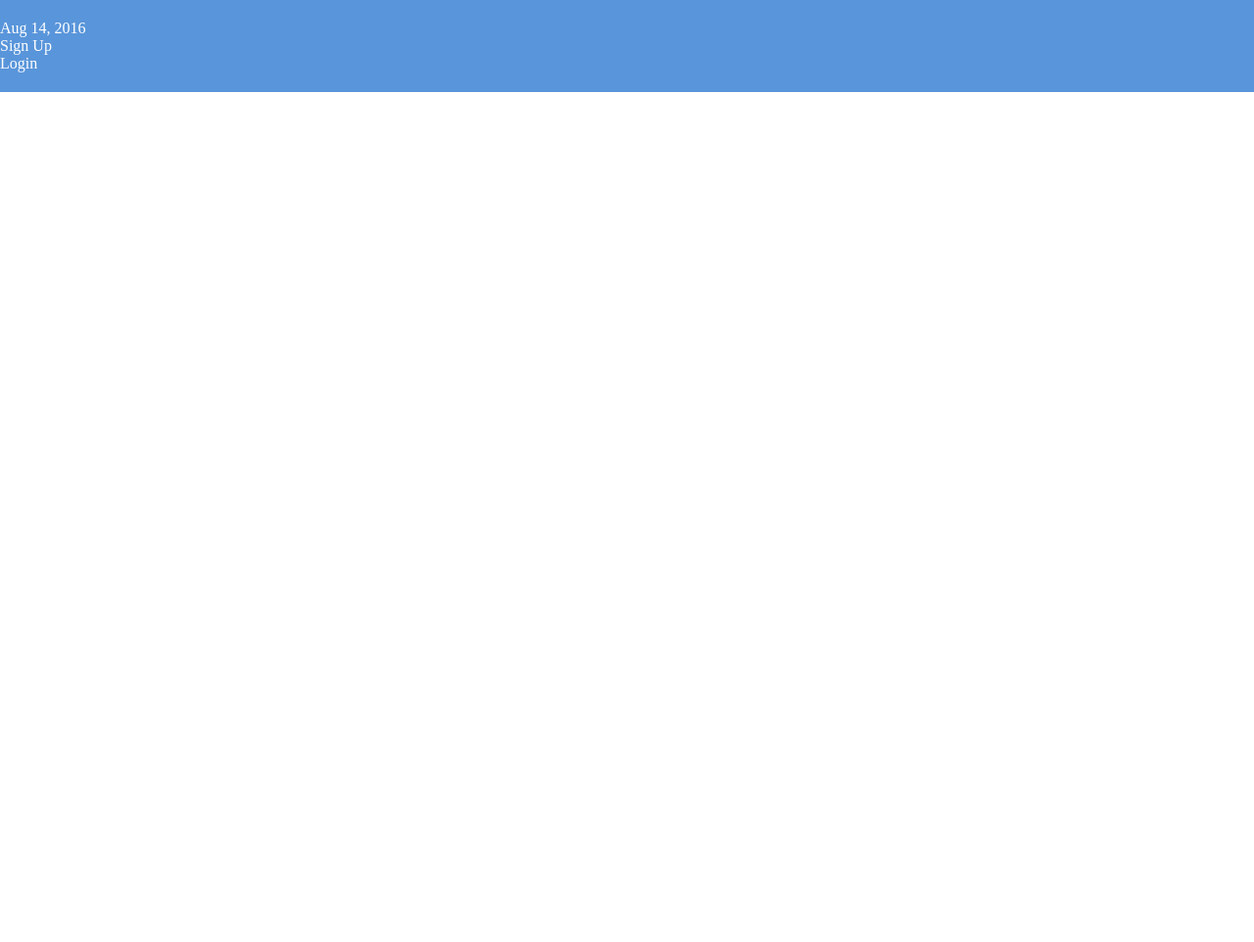
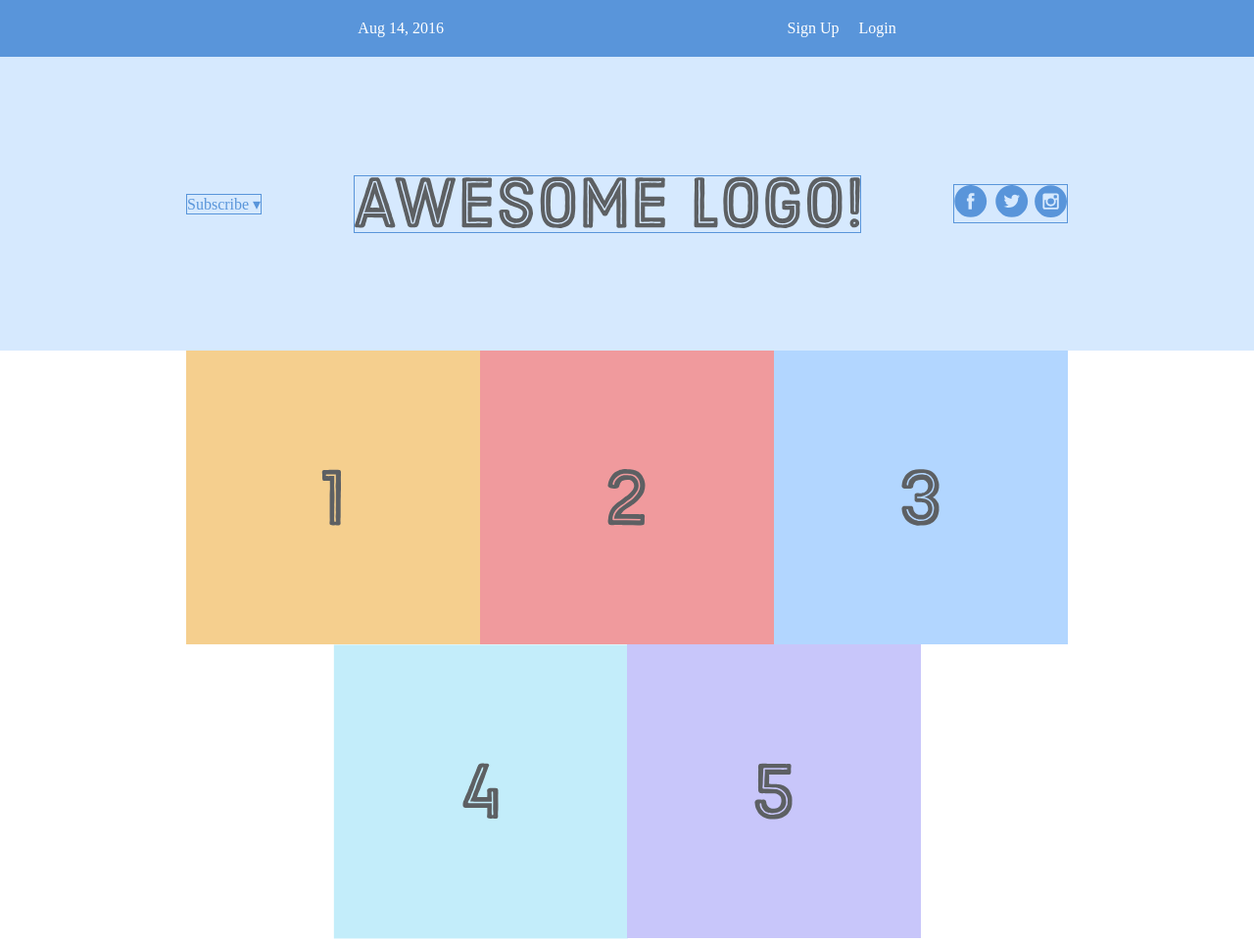
Before and after one commit to ivanivsky/arcane_trades, a plain HTML site: page index.html in a window 1280 px wide. Shown: the whole page at 98% size. Before the commit the page ends 800 px from the top, so only its background shows below. Drawn offline with Linux system fonts and the light colour scheme.

Commit message:
Several containers added

```diff
--- a/index.html
+++ b/index.html
@@ -9,9 +9,39 @@
     <div class='menu-container'>
       <div class='menu'>
         <div class='date'>Aug 14, 2016</div>
-        <div class='signup'>Sign Up</div>
-        <div class='login'>Login</div>
+        <div class="links">
+            <div class='signup'>Sign Up</div>
+            <div class='login'>Login</div>
+        </div>
       </div>
+    </div>
+
+    <div class="header-container">
+        <div class="header">
+            <div class="subscribe">Subscribe &#9662;</div>
+            <div class="logo"><img src="images/awesome-logo.svg"></div>
+            <div class="social"><img src="images/social-icons.svg"></div>
+        </div>
+    </div>
+
+    <div class="photo-grid-container">
+        <div class="photo-grid">
+            <div class="photo-grid-item first-item">
+                <img src="images/one.svg"/>
+            </div>
+            <div class="photo-grid-item">
+                <img src="images/two.svg"/>
+            </div>
+            <div class="photo-grid-item">
+                <img src="images/three.svg"/>
+            </div>
+            <div class="photo-grid-item">
+                <img src="images/four.svg">
+            </div>
+            <div class="photo-grid-item">
+                <img src="images/five.svg">
+            </div>
+        </div>
     </div>
   </body>
 </html>
--- a/styles.css
+++ b/styles.css
@@ -5,7 +5,64 @@
 }
 
 .menu-container {
+    display: flex;
+    justify-content: center;
     color: #fff;
     background-color: #5995DA;
     padding: 20px 0;
 }
+
+.menu {
+    width: 900px;
+    display: flex;
+    justify-content: space-around;
+}
+
+.links {
+    display: flex;
+    justify-content: flex-end;
+}
+
+.login {
+    margin-left: 20px;
+}
+
+.header-container {
+    color: #5995DA;
+    background-color: #d6E9FE;
+    display: flex;
+    justify-content: center;
+
+}
+
+.header {
+    width: 900px;
+    height: 300px;
+    display: flex;
+    justify-content: space-between;
+    align-items: center;
+}
+
+.social,
+.logo,
+.subscribe {
+    border: 1px solid #5995DA;
+}
+
+.photo-grid-container {
+    display: flex;
+    justify-content: center;
+}
+
+.photo-grid {
+    width: 900px;
+    display: flex;
+    justify-content: center;
+    flex-wrap: wrap;
+}
+
+.photo-grid-item {
+    border: 1pox solid #fff;
+    width: 300px;
+    height: 300px;
+}
```
Also changed, not shown: images/awesome-logo.svg (added), images/five.svg (added), images/four.svg (added), images/one.svg (added), images/social-icons.svg (added), images/three.svg (added), images/two.svg (added).
